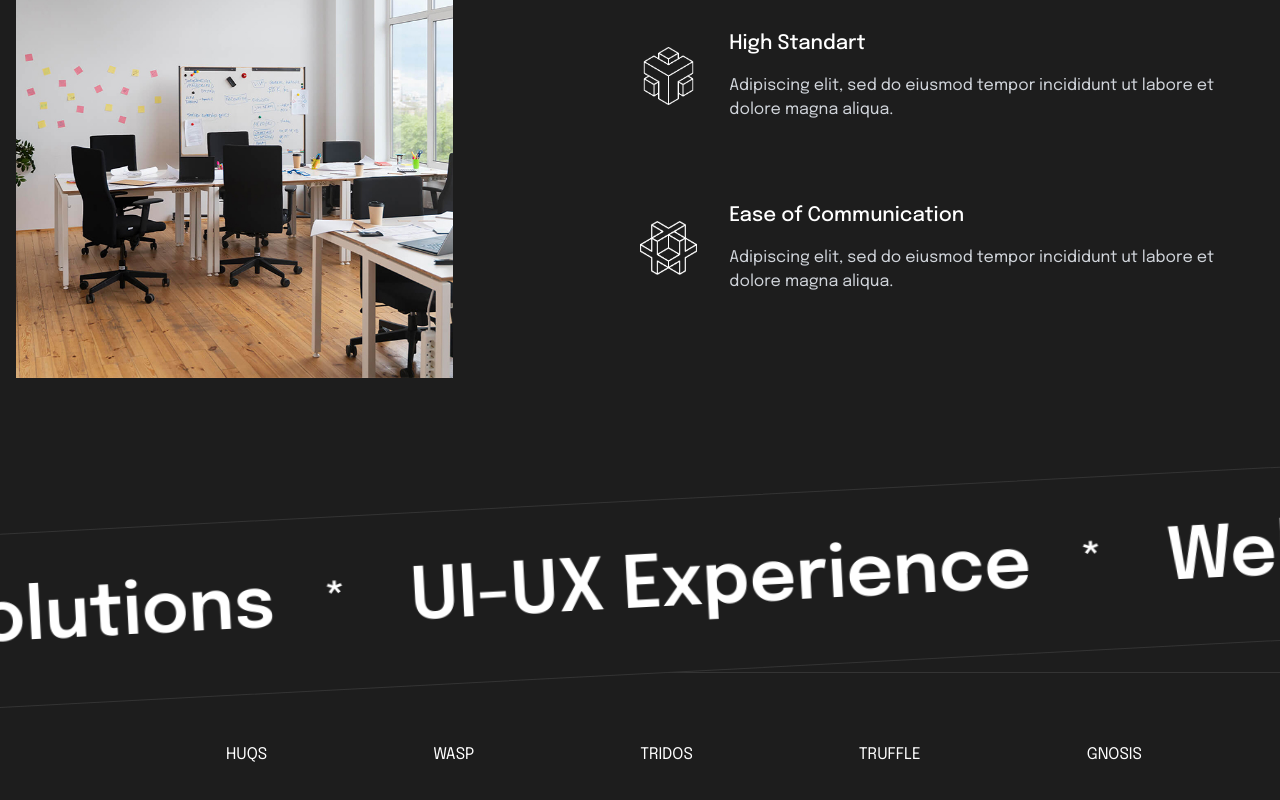
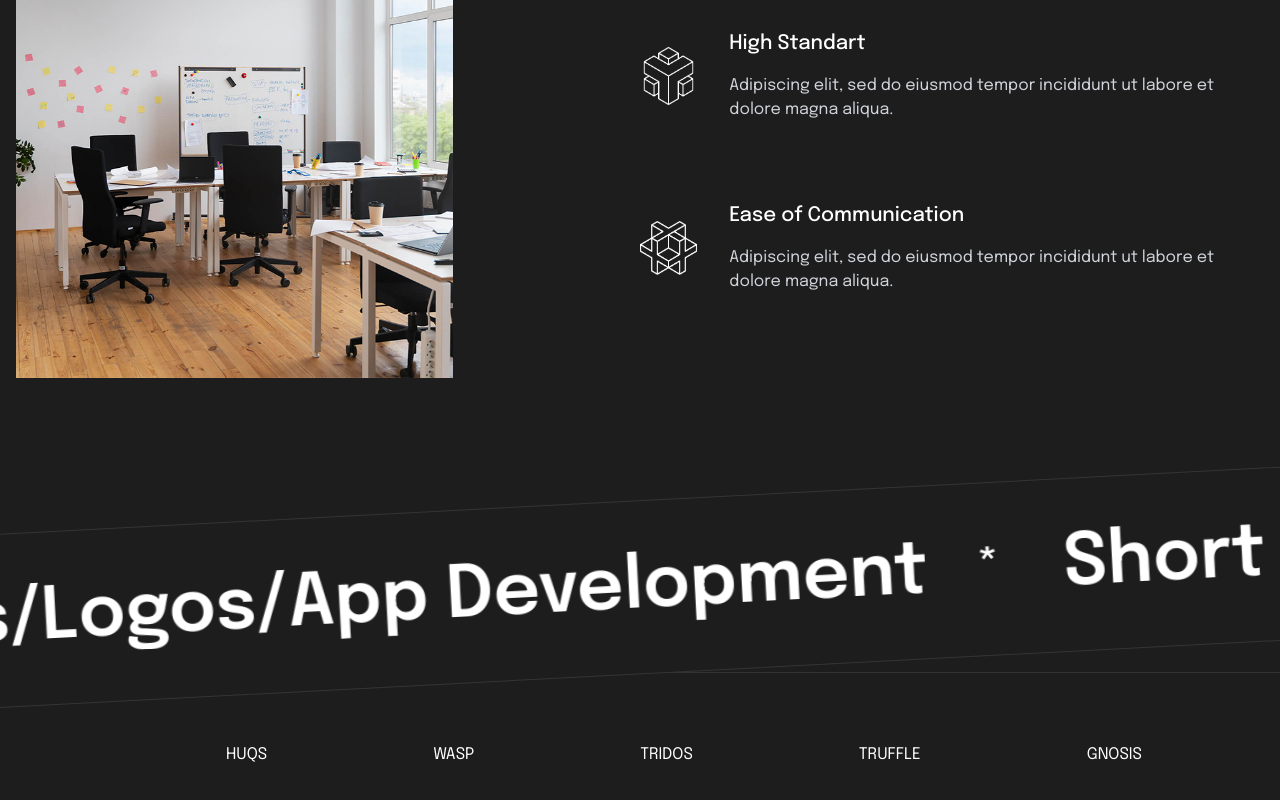
Before and after one commit to ahmetizgi84/fiv-media, a React (Vite) app: page / in a window 1280 px wide. Shown: the part 1396-2196 px from the top of the page. Built offline with nearby package versions, Linux system fonts and the light colour scheme.

Commit message:
refactor: solutions has been updated

```diff
--- a/src/constants/index.ts
+++ b/src/constants/index.ts
@@ -51,11 +51,14 @@ export const secondSettings = {
 };
 
 export const solutions = [
-  'Mobile Solutions',
-  'UI-UX Experience',
-  'Web Development',
-  'Digital Marketing',
-  'Product Design'
+  'Websites/Logos/App Development',
+  'Short Advertisement Movies',
+  'Video Cutting',
+  'Animations',
+  'SMM',
+  'Content Creation',
+  'Seo/Ads',
+  'Fair Stand Organizations'
 ];
 
 export const testimonials = [
```
